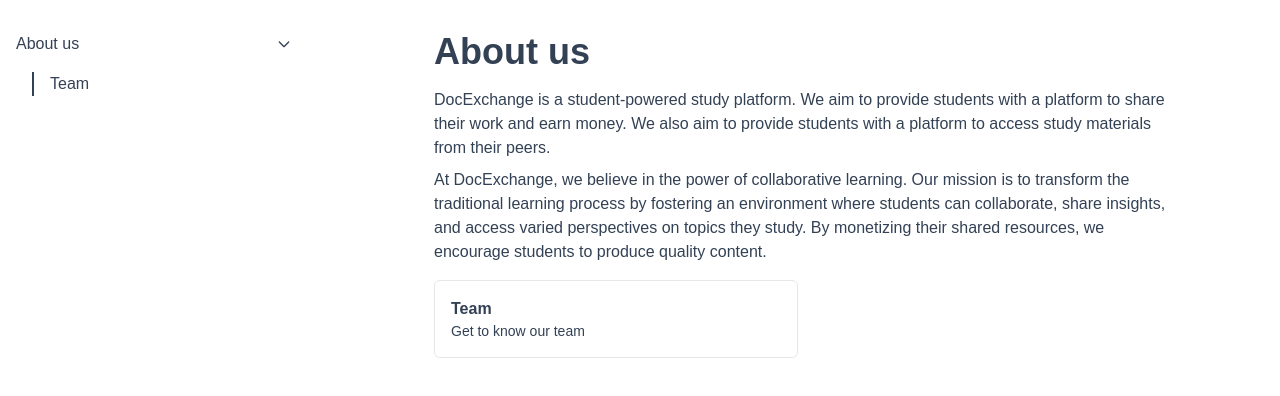
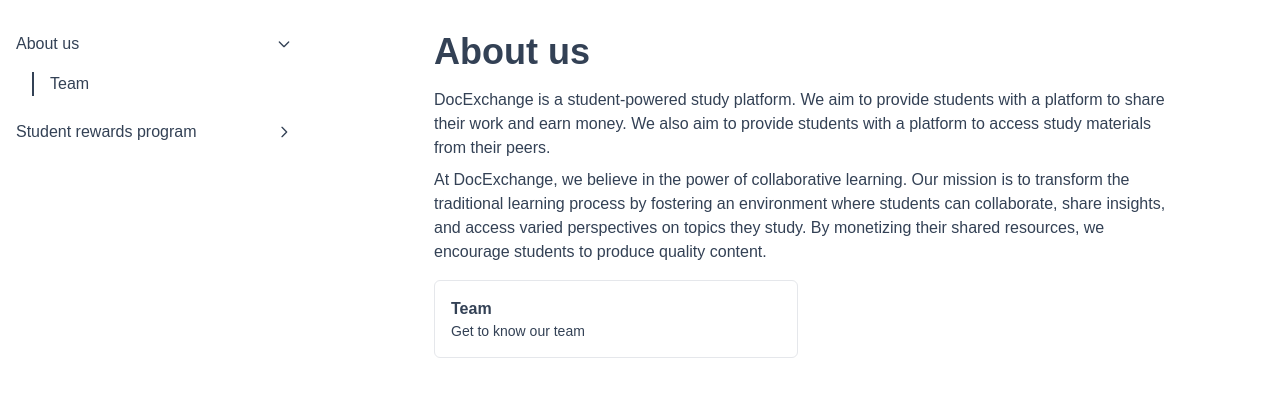
Before and after one commit to norkang-solutions/docexchange, a Next.js app: page /en/about/about-us in a window 1280 px wide. Shown: the top 396 px of the page. Built offline with nearby package versions, Linux system fonts and the light colour scheme.

Commit message:
add rewards about page

```diff
--- a/app/(routes)/[lang]/about/layout.tsx
+++ b/app/(routes)/[lang]/about/layout.tsx
@@ -19,6 +19,16 @@
                 },
             ],
         },
+        {
+            title: dict.student_rewards_program,
+            path: ROUTES.ABOUT_REWARDS,
+            items: [
+                {
+                    title: dict.how_to_get_paid,
+                    path: ROUTES.ABOUT_REWARDS_HOW_TO_GET_PAID,
+                },
+            ],
+        },
     ];
 
     return <SideMenuLayout items={pages}>{children}</SideMenuLayout>;
--- a/app/_components/dropdown-menu.tsx
+++ b/app/_components/dropdown-menu.tsx
@@ -31,7 +31,7 @@
                     }`}
                 />
             </Link>
-            {open && <div className="p-4">{children}</div>}
+            {open && <div className="p-4 flex flex-col gap-4">{children}</div>}
         </div>
     );
 }
--- a/app/_components/layouts/side-menu-layout.tsx
+++ b/app/_components/layouts/side-menu-layout.tsx
@@ -43,7 +43,7 @@
                 <div className="md:hidden p-4">
                     <DropdownMenu title="Menu">{sideMenu}</DropdownMenu>
                 </div>
-                <div className="hidden md:block">{sideMenu}</div>
+                <div className="hidden md:flex flex-col gap-2">{sideMenu}</div>
             </div>
             <div className="col-span-1 md:col-span-9">{children}</div>
         </div>
--- a/app/_constants/routes.ts
+++ b/app/_constants/routes.ts
@@ -8,4 +8,6 @@
     ABOUT = "/about",
     ABOUT_US = `${ABOUT}/about-us`,
     ABOUT_TEAM = `${ABOUT_US}/team`,
+    ABOUT_REWARDS = `${ABOUT}/rewards`,
+    ABOUT_REWARDS_HOW_TO_GET_PAID = `${ABOUT_REWARDS}/how-to-get-paid`,
 }
--- a/app/_dictionaries/en-us.ts
+++ b/app/_dictionaries/en-us.ts
@@ -50,4 +50,6 @@
     get_to_know_our_team: "Get to know our team",
     are_you_interested_in_joining_our_team:
         "Are you interested in joining our team? Then contact one of us.",
+    student_rewards_program: "Student rewards program",
+    how_to_get_paid: "How to get paid",
 };
--- a/app/_dictionaries/nb-no.ts
+++ b/app/_dictionaries/nb-no.ts
@@ -47,4 +47,6 @@
     get_to_know_our_team: "Bli kjent med teamet vårt",
     are_you_interested_in_joining_our_team:
         "Er du interessert i å bli med i teamet vårt? I så fall, kontakt en av oss!",
+    student_rewards_program: "Belønningsprogram for studenter",
+    how_to_get_paid: "Hvordan få betalt",
 };
--- a/app/_dictionaries/type.ts
+++ b/app/_dictionaries/type.ts
@@ -39,4 +39,6 @@
     team: string;
     get_to_know_our_team: string;
     are_you_interested_in_joining_our_team: string;
+    student_rewards_program: string;
+    how_to_get_paid: string;
 };
```
